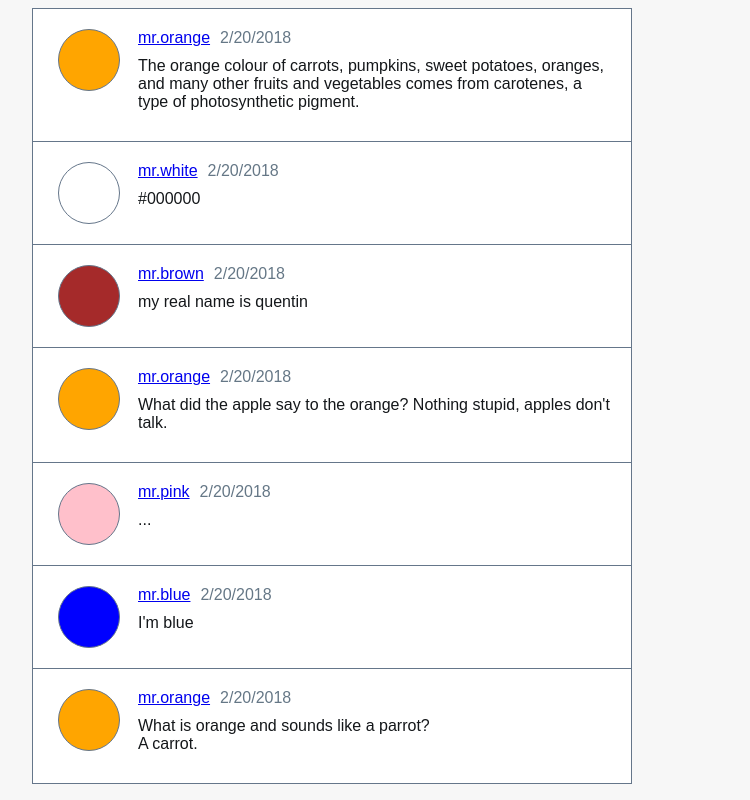
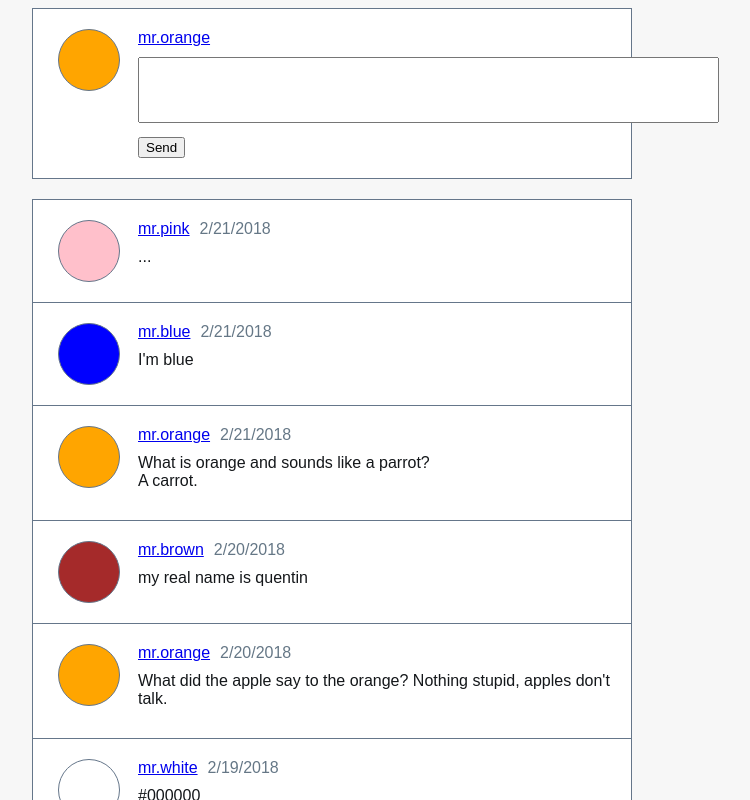
Before and after one commit to ilearnjs/react_blog, a React app: page / in a window 1280 px wide. Shown: the top 800 px of the page, without its empty margins (308-1058 px from the left). Built offline with nearby package versions, Linux system fonts and the light colour scheme.

Commit message:
Add post functionality

```diff
--- a/package.json
+++ b/package.json
@@ -7,8 +7,10 @@
   "devDependencies": {
     "babel-core": "^6.26.0",
     "babel-loader": "^7.1.2",
+    "babel-preset-es2015": "^6.24.1",
     "babel-preset-es2017": "^6.24.1",
     "babel-preset-react": "^6.24.1",
+    "babel-preset-stage-0": "^6.24.1",
     "html-webpack-plugin": "^2.30.1",
     "react-hot-loader": "^3.1.3",
     "webpack": "^3.11.0",
--- a/src/App.jsx
+++ b/src/App.jsx
@@ -1,13 +1,13 @@
 import React from 'react';
 import { Route } from 'react-router-dom';
 import Layout from './containers/Layout/Layout';
-import Posts from './containers/Posts/Posts';
-import User from './containers/User/User';
+import MainContainer from './containers/MainContainer/MainContainer';
+import UserContainer from './containers/UserContainer/UserContainer';
 
 const app = () => (
 	<Layout>
-		<Route exact path="/" component={Posts} />
-		<Route path="/user/:userName" component={User} />
+		<Route exact path="/" component={MainContainer} />
+		<Route path="/user/:userName" component={UserContainer} />
 	</Layout>
 );
 
--- /dev/null
+++ b/src/components/NewPost/NewPost.jsx
@@ -0,0 +1,51 @@
+import React, { Component } from "react";
+import { Link } from 'react-router-dom';
+import currentUser from '../../data/currentUser';
+
+class NewPost extends Component {
+	state = {
+		content: ''
+	};
+
+	onContentChanged(e) {
+		this.setState({
+			content: e.target.value
+		});
+	}
+
+	onSendClick() {
+		this.props.add(this.state.content, currentUser.name);
+		this.setState({
+			content: ''
+		});
+	}
+
+	render() {
+		return (
+			<div className="new-post">
+				<div className="new-post-content">
+					<div className="new-post-header">
+						<div className={`avatar ${currentUser.name}`}>
+						</div>
+						<Link to={`/user/${currentUser.name}`}>
+							<span className="name">
+								{`mr.${currentUser.name}`}
+							</span>
+						</Link>
+					</div>
+					<textarea
+						value={this.state.content}
+						onChange={(e) => this.onContentChanged(e)}
+						cols="70"
+						rows="4"
+					></textarea>
+					<button onClick={() => this.onSendClick()}>
+						Send
+					</button>
+				</div>
+			</div>
+		);
+	}
+}
+
+export default NewPost;
--- /dev/null
+++ b/src/components/Posts/Posts.jsx
@@ -0,0 +1,12 @@
+import React from "react";
+import Post from '../../components/Post/Post';
+
+const posts = ({ posts }) => {
+	return (
+		<div className="posts">
+			{posts.map(p => <Post key={p.id} post={p} />)}
+		</div>
+	);
+}
+
+export default posts;
--- /dev/null
+++ b/src/containers/MainContainer/MainContainer.jsx
@@ -0,0 +1,50 @@
+import React, { Component } from "react";
+import Aux from "../Auxiliary/Auxiliary";
+import Posts from '../../components/Posts/Posts';
+import NewPost from "../../components/NewPost/NewPost";
+import postsService from '../../data/posts';
+import currentUser from '../../data/currentUser';
+
+class MainContainer extends Component {
+	state = {
+		posts: [],
+		isLoading: true,
+	}
+
+	componentDidMount() {
+		// TODO Replace with api call
+		setTimeout(
+			() => {
+				this.setState({
+					posts: postsService.get(),
+					isLoading: false
+				});
+			}, 1000
+		);
+	}
+
+	add(content, userName) {
+		postsService.create({ content }, userName);
+		this.setState({
+			posts: postsService.get(),
+			isLoading: false
+		});
+	}
+
+	render() {
+		if (this.state.isLoading) {
+			return (
+				<div className="loading">Loading...</div>
+			);
+		}
+
+		return (
+			<Aux>
+				<NewPost add={this.add.bind(this)} />
+				<Posts posts={this.state.posts} />
+			</Aux>
+		);
+	}
+}
+
+export default MainContainer;
--- a/src/containers/Posts/Posts.jsx
+++ /dev/null
@@ -1,46 +0,0 @@
-import React, { Component } from "react";
-import Post from '../../components/Post/Post';
-import posts from '../../data/posts';
-
-export default class Posts extends Component {
-	constructor(props) {
-		super(props);
-
-		this.state = {
-			posts: [],
-			isLoading: true,
-		}
-	}
-
-	componentDidMount() {
-		// TODO Replace with api call
-		setTimeout(
-			() => {
-				this.setState({
-					posts: this.getPosts(),
-					isLoading: false
-				});
-			}, 1000
-		);
-	}
-
-	getPosts() {
-		return this.props.userName
-			? posts.filter(p => p.user.name === this.props.userName)
-			: posts;
-	}
-
-	render() {
-		if (this.state.isLoading) {
-			return (
-				<div className="loading">Loading...</div>
-			);
-		}
-
-		return (
-			<div className="posts">
-				{this.state.posts.map(p => <Post key={p.id} post={p} />)}
-			</div>
-		);
-	}
-}
--- a/src/containers/User/User.jsx
+++ /dev/null
@@ -1,15 +0,0 @@
-import React, { Component } from 'react';
-import Posts from '../Posts/Posts';
-import UserInfo from '../../components/UserInfo/UserInfo';
-import Aux from '../Auxiliary/Auxiliary';
-
-export default class User extends Component {
-	render() {
-		return (
-			<Aux>
-				<UserInfo userName={this.props.match.params.userName} />
-				<Posts userName={this.props.match.params.userName} />
-			</Aux>
-		);
-	}
-}
--- /dev/null
+++ b/src/containers/UserContainer/UserContainer.jsx
@@ -0,0 +1,43 @@
+import React, { Component } from 'react';
+import Posts from '../../components/Posts/Posts';
+import UserInfo from '../../components/UserInfo/UserInfo';
+import Aux from '../Auxiliary/Auxiliary';
+import currentUser from '../../data/currentUser';
+import PostsService from '../../data/posts';
+
+class UserContainer extends Component {
+	userName = this.props.match.params.userName;
+	state = {
+		posts: [],
+		isLoading: true,
+	};
+
+	componentDidMount() {
+		// TODO Replace with api call
+		setTimeout(
+			() => {
+				this.setState({
+					posts: PostsService.get(this.userName),
+					isLoading: false
+				});
+			}, 1000
+		);
+	}
+
+	render() {
+		if (this.state.isLoading) {
+			return (
+				<div className="loading">Loading...</div>
+			);
+		}
+
+		return (
+			<Aux>
+				<UserInfo userName={this.userName} />
+				<Posts posts={this.state.posts} />
+			</Aux>
+		);
+	}
+}
+
+export default UserContainer;
--- a/src/data/posts.js
+++ b/src/data/posts.js
@@ -4,7 +4,7 @@ const posts = [
 		user: {
 			name: 'orange'
 		},
-		created: new Date(),
+		created: new Date(2018, 1, 18),
 		content: 'The orange colour of carrots, pumpkins, sweet potatoes, oranges, and many other fruits and vegetables comes from carotenes, a type of photosynthetic pigment.'
 	},
 	{
@@ -12,7 +12,7 @@ const posts = [
 		user: {
 			name: 'white'
 		},
-		created: new Date(),
+		created: new Date(2018, 1, 19),
 		content: '#000000'
 	},
 	{
@@ -20,7 +20,7 @@ const posts = [
 		user: {
 			name: 'brown'
 		},
-		created: new Date(),
+		created: new Date(2018, 1, 20),
 		content: 'my real name is quentin'
 	},
 	{
@@ -28,7 +28,7 @@ const posts = [
 		user: {
 			name: 'orange'
 		},
-		created: new Date(),
+		created: new Date(2018, 1, 20),
 		content: 'What did the apple say to the orange? Nothing stupid, apples don\'t talk.'
 	},
 	{
@@ -36,7 +36,7 @@ const posts = [
 		user: {
 			name: 'pink'
 		},
-		created: new Date(),
+		created: new Date(2018, 1, 21),
 		content: '...'
 	},
 	{
@@ -44,7 +44,7 @@ const posts = [
 		user: {
 			name: 'blue'
 		},
-		created: new Date(),
+		created: new Date(2018, 1, 21),
 		content: 'I\'m blue'
 	},
 	{
@@ -52,9 +52,43 @@ const posts = [
 		user: {
 			name: 'orange'
 		},
-		created: new Date(),
+		created: new Date(2018, 1, 21),
 		content: `What is orange and sounds like a parrot?\nA carrot.`
 	},
 ];
 
-export default posts;
+let nextId;
+
+class PostsService {
+	constructor() {
+		nextId = Math.max(...posts.map(p => p.id));
+	}
+
+	get(userName) {
+		const filteredPosts = userName
+			? posts.filter(p => p.user.name === userName)
+			: posts;
+
+		return filteredPosts.sort((p1, p2) => p2.created - p1.created);
+	}
+
+	create(post, userName) {
+		post = Object.assign(
+			post,
+			{
+				id: ++nextId,
+				user: { name: userName },
+				created: new Date()
+			});
+		posts.push(post);
+	}
+
+	remove(postId) {
+		const index = posts.findIndex(p => p.id === postId);
+		posts.splice(index, 1);
+	}
+}
+
+const postsService = new PostsService();
+
+export default postsService;
--- a/src/styles.css
+++ b/src/styles.css
@@ -23,6 +23,19 @@ body {
 }
 
 .post-content {
+	margin-left: 85px;
+    position: relative;
+    padding: 20px;
+}
+
+.new-post {
+	min-height: 120px;
+	border: 1px solid #65768a;
+	margin-bottom: 20px;
+	background: white;
+}
+
+.new-post-content {
 	margin-left: 85px;
     position: relative;
     padding: 20px;
@@ -98,3 +111,8 @@ body {
     margin-bottom: 20px;
     background: white;
 }
+
+textarea {
+	resize: none;
+	margin: 10px 0;
+}
--- a/webpack.config.js
+++ b/webpack.config.js
@@ -19,7 +19,7 @@ module.exports = {
 				include: /src/,
 				loader: 'babel-loader',
 				query: {
-					presets: ['react', 'es2017'],
+					presets: ['es2015', 'es2017', 'stage-0', 'react'],
 				},
 			},
 		],
```
Also changed, not shown: .babelrc (added).
